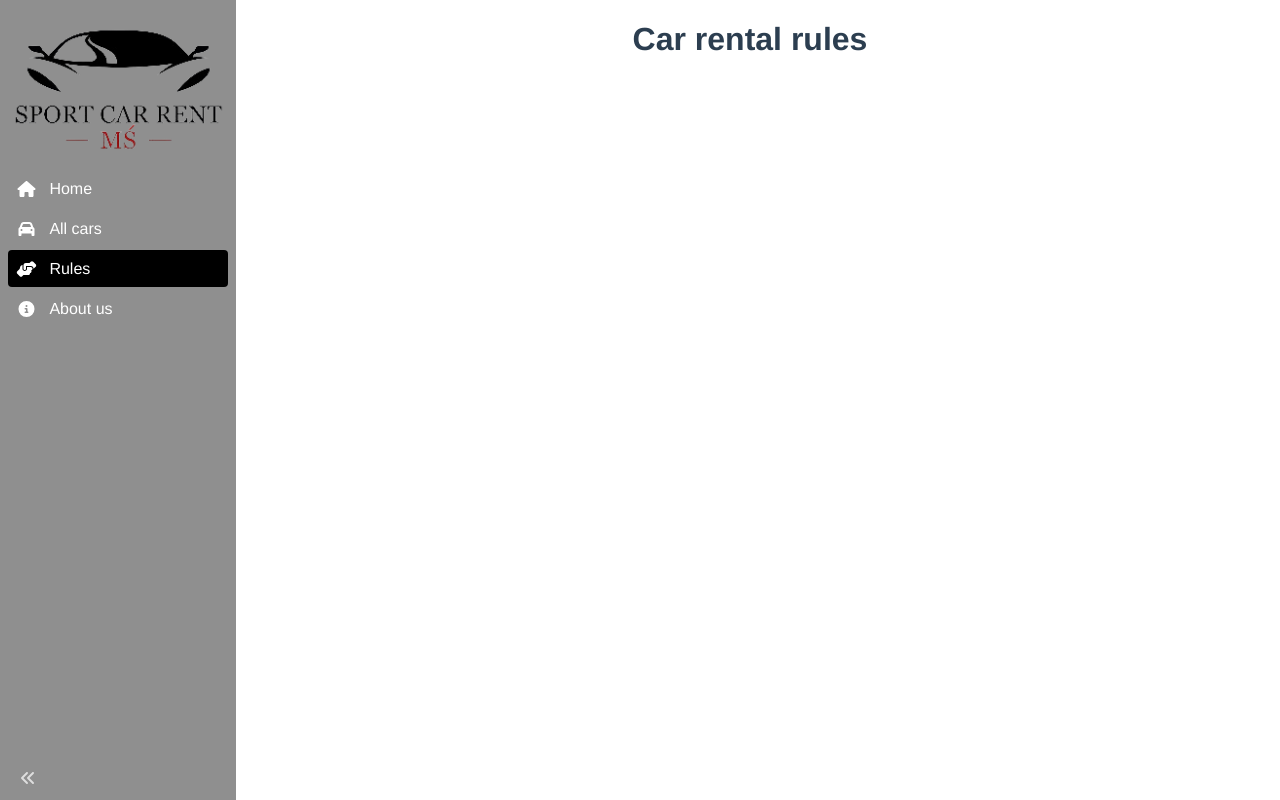
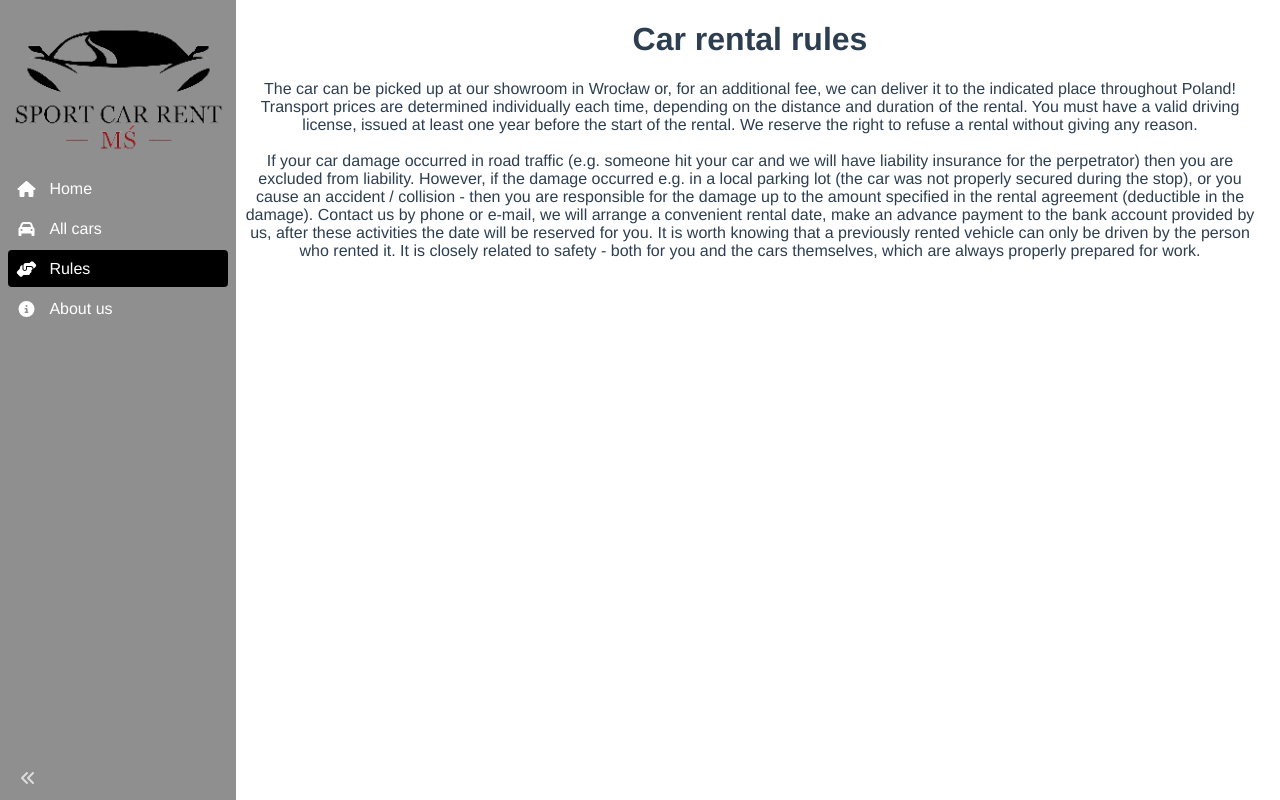
Before and after one commit to RemigiuszMielcarz/Car-rental-web-application, a Vue app in the folder car_rental_frontend/: page /rules in a window 1280 px wide. Built offline with nearby package versions, Linux system fonts and the light colour scheme.

Commit message:
Changing AboutUs.vue

```diff
--- a/car_rental_frontend/src/components/About.vue
+++ b/car_rental_frontend/src/components/About.vue
@@ -3,8 +3,7 @@
     <h1>About us</h1>
 
     <div>
-      To proste – z nami Twoje motoryzacyjne doświadczenia wskoczą na wyższy poziom! Poznasz nowe oblicze mocy, komfortu, dynamiki, luksusu i designu. Zyskasz dostęp do najbogatszej oferty samochodów premium – gotowych, aby zabrać Cię w podróż życia już w 2 godziny od momentu wysłania formularza.
-    </div>
+      It's simple - take your motoring experience to the next level with us! You will discover a new face of power, comfort, dynamics, luxury and design. You will gain access to the widest range of premium cars - ready to take you on the journey of a lifetime in just 2 hours from the moment you submit the form.    </div>
   </body>
 </template>
 
--- a/car_rental_frontend/src/components/Rules.vue
+++ b/car_rental_frontend/src/components/Rules.vue
@@ -1,6 +1,19 @@
 <template>
   <body>
     <h1>Car rental rules</h1>
+
+    <div>
+      The car can be picked up at our showroom in Wrocław or, for an additional fee, we can deliver it to the indicated place throughout Poland! Transport prices are determined individually each time, depending on the distance and duration of the rental.
+      You must have a valid driving license, issued at least one year before the start of the rental. We reserve the right to refuse a rental without giving any reason.
+    </div>
+
+    <br />
+
+    <div>
+      If your car damage occurred in road traffic (e.g. someone hit your car and we will have liability insurance for the perpetrator) then you are excluded from liability. However, if the damage occurred e.g. in a local parking lot (the car was not properly secured during the stop), or you cause an accident / collision - then you are responsible for the damage up to the amount specified in the rental agreement (deductible in the damage).
+      Contact us by phone or e-mail, we will arrange a convenient rental date, make an advance payment to the bank account provided by us, after these activities the date will be reserved for you.
+      It is worth knowing that a previously rented vehicle can only be driven by the person who rented it. It is closely related to safety - both for you and the cars themselves, which are always properly prepared for work.
+    </div>
   </body>
 </template>
 
```
